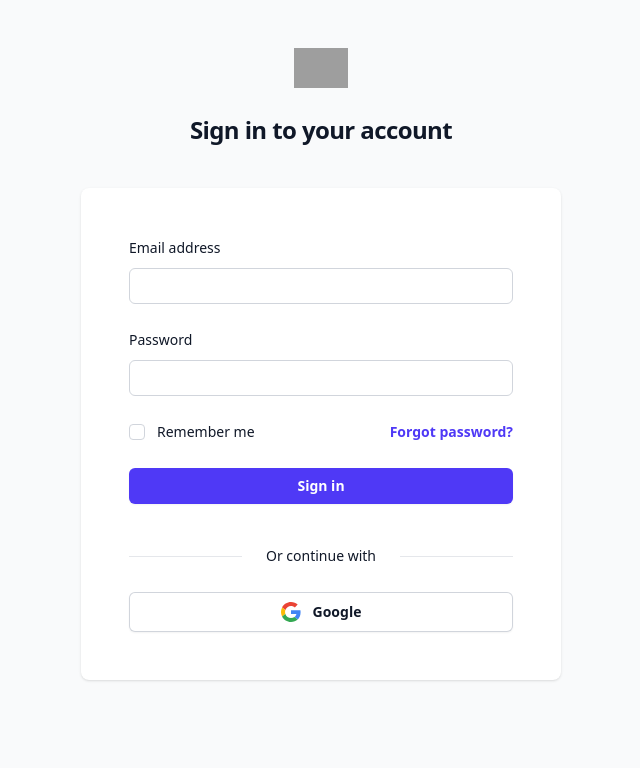
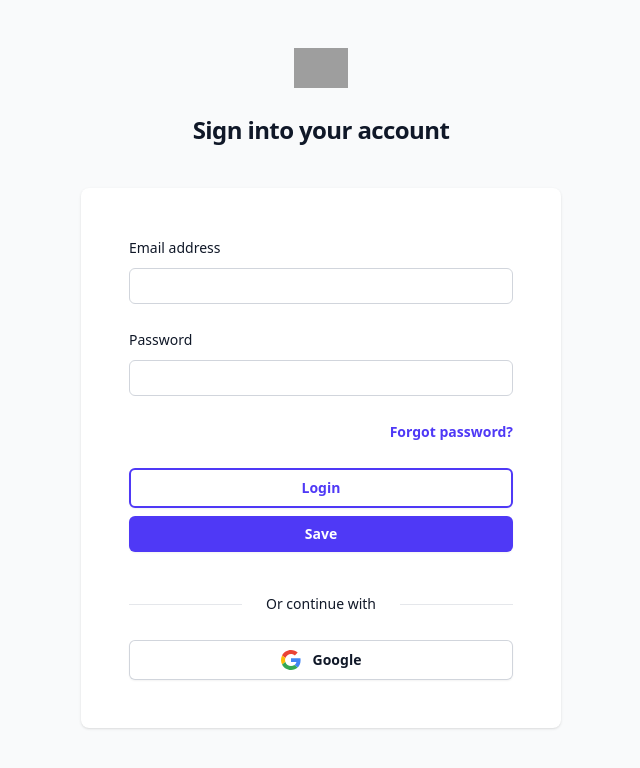
Before and after one commit to Raghav2806/Jarvis, a React (Vite) app in the folder frontend/: page / in a window 1280 px wide. Shown: the top 768 px of the page, without its empty margins (319-959 px from the left). Built offline with nearby package versions, Linux system fonts and the light colour scheme; grey boxes are pictures that could not be loaded.

Commit message:
front auth

```diff
--- a/frontend/src/App.jsx
+++ b/frontend/src/App.jsx
@@ -1,15 +1,25 @@
 import { createBrowserRouter, RouterProvider } from "react-router-dom";
 import RootLayout from "./pages/RootLayout";
 import ErrorPage from "./pages/ErrorPage";
-import Example from "./pages/SignUp";
+import AuthenticationPage, {action as authAction} from './pages/Authentication';
+import Dashboard from "./pages/Dashboard";
+import { checkAuthToken, loaderToken } from './util/auth';
 
 const router = createBrowserRouter([
   {
     path: "/",
     element: <RootLayout />,
+    loader: loaderToken,
+    id: 'root',
     errorElement: <ErrorPage />,
     children: [
-      { index: true, element: <Example />}
+      { index: true,
+        element: <AuthenticationPage />,
+        action: authAction,
+      },
+      { index: '/dashboard',
+        element: <Dashboard />
+      }
     ],
   },
 ]);
--- a/frontend/src/pages/SignUp.jsx
+++ b/frontend/src/components/AuthForm.jsx
@@ -1,4 +1,9 @@
-export default function Example() {
+import {Form, Link, useSearchParams, useActionData} from 'react-router-dom';
+function AuthForm() {
+  const [searchParams, setSearchParams] = useSearchParams()
+  const isLogin = searchParams.get('mode') === 'login'
+
+  const data = useActionData();
   return (
     <>
       {/*
@@ -17,13 +22,13 @@ export default function Example() {
             className="mx-auto h-10 w-auto"
           />
           <h2 className="mt-6 text-center text-2xl/9 font-bold tracking-tight text-gray-900">
-            Sign in to your account
+            {isLogin ? 'Log into your Account' : 'Sign into your account'}
           </h2>
         </div>
 
         <div className="mt-10 sm:mx-auto sm:w-full sm:max-w-[480px]">
           <div className="bg-white px-6 py-12 shadow-sm sm:rounded-lg sm:px-12">
-            <form action="#" method="POST" className="space-y-6">
+            <Form action="#" method="POST" className="space-y-6">
               <div>
                 <label htmlFor="email" className="block text-sm/6 font-medium text-gray-900">
                   Email address
@@ -56,59 +61,28 @@ export default function Example() {
                 </div>
               </div>
 
-              <div className="flex items-center justify-between">
-                <div className="flex gap-3">
-                  <div className="flex h-6 shrink-0 items-center">
-                    <div className="group grid size-4 grid-cols-1">
-                      <input
-                        id="remember-me"
-                        name="remember-me"
-                        type="checkbox"
-                        className="col-start-1 row-start-1 appearance-none rounded-sm border border-gray-300 bg-white checked:border-indigo-600 checked:bg-indigo-600 indeterminate:border-indigo-600 indeterminate:bg-indigo-600 focus-visible:outline-2 focus-visible:outline-offset-2 focus-visible:outline-indigo-600 disabled:border-gray-300 disabled:bg-gray-100 disabled:checked:bg-gray-100 forced-colors:appearance-auto"
-                      />
-                      <svg
-                        fill="none"
-                        viewBox="0 0 14 14"
-                        className="pointer-events-none col-start-1 row-start-1 size-3.5 self-center justify-self-center stroke-white group-has-disabled:stroke-gray-950/25"
-                      >
-                        <path
-                          d="M3 8L6 11L11 3.5"
-                          strokeWidth={2}
-                          strokeLinecap="round"
-                          strokeLinejoin="round"
-                          className="opacity-0 group-has-checked:opacity-100"
-                        />
-                        <path
-                          d="M3 7H11"
-                          strokeWidth={2}
-                          strokeLinecap="round"
-                          strokeLinejoin="round"
-                          className="opacity-0 group-has-indeterminate:opacity-100"
-                        />
-                      </svg>
-                    </div>
-                  </div>
-                  <label htmlFor="remember-me" className="block text-sm/6 text-gray-900">
-                    Remember me
-                  </label>
-                </div>
-
+              <div className="flex items-center justify-end">
                 <div className="text-sm/6">
-                  <a href="#" className="font-semibold text-indigo-600 hover:text-indigo-500">
+                  <Link to="#" className="font-semibold text-indigo-600 hover:text-indigo-500">
                     Forgot password?
-                  </a>
+                  </Link>
                 </div>
               </div>
 
               <div>
+                <Link
+                    to={`?mode=${isLogin ? 'signup' : 'login'}`}
+                    className="flex w-full justify-center mb-2 rounded-md bg-white px-2 py-1.5 text-sm/6 font-semibold text-indigo-600 border-indigo-600 border-2 shadow-xs hover:bg-indigo-500 hover:text-white focus-visible:outline-2 focus-visible:outline-offset-2 focus-visible:outline-indigo-600"
+                >
+                    {isLogin ? 'Sign Up' : 'Login'}
+                </Link>
                 <button
-                  type="submit"
-                  className="flex w-full justify-center rounded-md bg-indigo-600 px-3 py-1.5 text-sm/6 font-semibold text-white shadow-xs hover:bg-indigo-500 focus-visible:outline-2 focus-visible:outline-offset-2 focus-visible:outline-indigo-600"
+                    className="flex w-full justify-center rounded-md bg-indigo-600 px-3 py-1.5 text-sm/6 font-semibold text-white shadow-xs hover:bg-indigo-500 focus-visible:outline-2 focus-visible:outline-offset-2 focus-visible:outline-indigo-600"
                 >
-                  Sign in
+                    Save
                 </button>
               </div>
-            </form>
+            </Form>
 
             <div>
               <div className="relative mt-10">
@@ -154,3 +128,5 @@ export default function Example() {
     </>
   )
 }
+
+export default AuthForm;
--- /dev/null
+++ b/frontend/src/pages/Authentication.jsx
@@ -0,0 +1,49 @@
+import { redirect } from 'react-router-dom';
+import AuthForm from "../components/AuthForm";
+
+function AuthenticationPage() {
+  return <AuthForm />;
+}
+
+export default AuthenticationPage;
+
+export async function action({request}) {
+  const searchParams = new URL(request.url).searchParams;
+  const mode = searchParams.get('mode') || 'login'
+
+  if(mode !== 'login' && mode !== 'signup') {
+    throw ({message:'unsupported mode'},{status: 422});
+  }
+
+  const data = await request.formData();
+  const authData = {
+    email: data.get('email'),
+    password: data.get('password')
+  };
+
+  const response = await fetch('http://localhost:3000/' + mode, {
+    method: 'POST',
+    headers: {
+      'Content-Type': 'application/json'
+    },
+    body: JSON.stringify(authData)
+  })
+
+  if(response.status === 422 || response.status === 401) {
+    return response;
+  }
+
+  if(!response.ok) {
+    throw ({message: 'Could not authenticate users'}, {status: 500})
+  }
+
+  //manage token
+  const resData = await response.json();
+  const token = resData.token;
+
+  localStorage.setItem('token', token);
+  const expiration = new Date();
+  expiration.setHours(expiration.getHours() + 1);
+  localStorage.setItem('expiration', expiration.toISOString())
+  return redirect('/dashboard')
+}
--- /dev/null
+++ b/frontend/src/pages/Dashboard.jsx
@@ -0,0 +1,4 @@
+function Dashboard() {
+    return <h1>hello</h1>
+}
+export default Dashboard;
--- /dev/null
+++ b/frontend/src/util/auth.js
@@ -0,0 +1,38 @@
+import { redirect } from "react-router-dom";
+
+export function getTokenDuration () {
+    const storedExpirationDate = localStorage.getItem('expiration');
+    const expirationDate = new Date(storedExpirationDate);
+    const now = new Date();
+    const duration = expirationDate.getTime() - now.getTime();
+    return duration;
+}
+
+export function getAuthToken () {
+    const token = localStorage.getItem('token');
+
+    if(!token) {
+        return;
+    }
+
+    const tokenDuration = getTokenDuration()
+
+    if( tokenDuration < 0) {
+        return 'EXPIRED';
+    }
+    return token;
+}
+
+export function loaderToken () {
+    return getAuthToken();
+}
+
+export function checkAuthToken () {
+    const token = getAuthToken();
+
+    if(!token) {
+        return redirect('/auth');
+    }
+
+    return null;
+}
```
